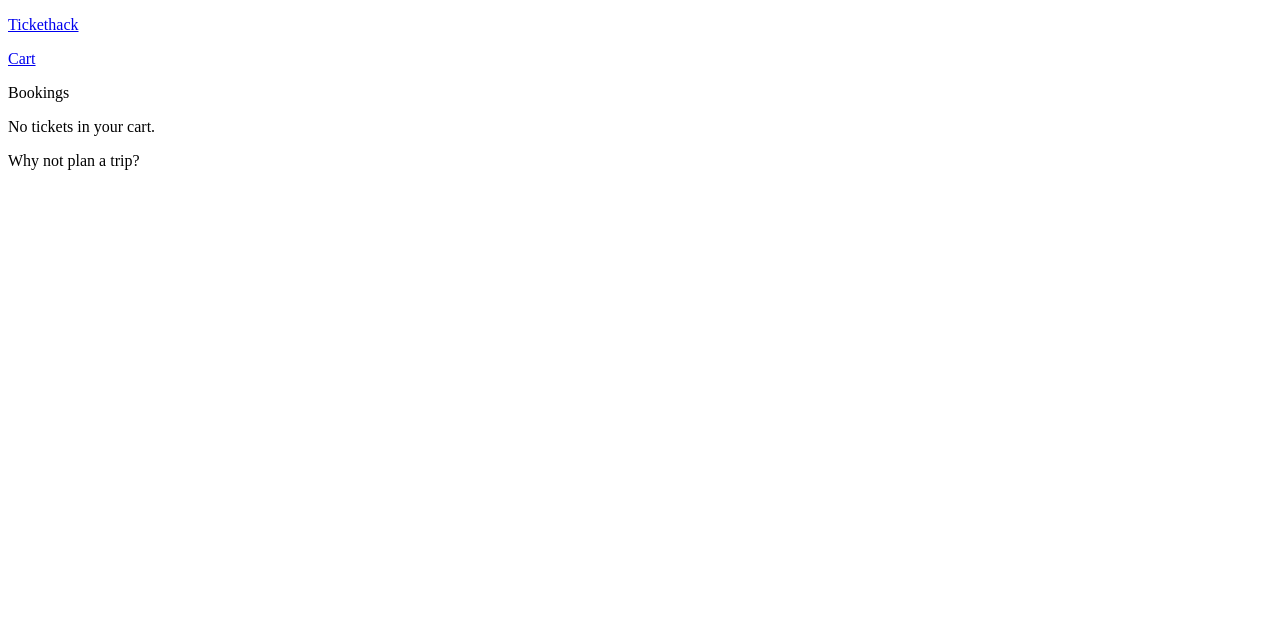
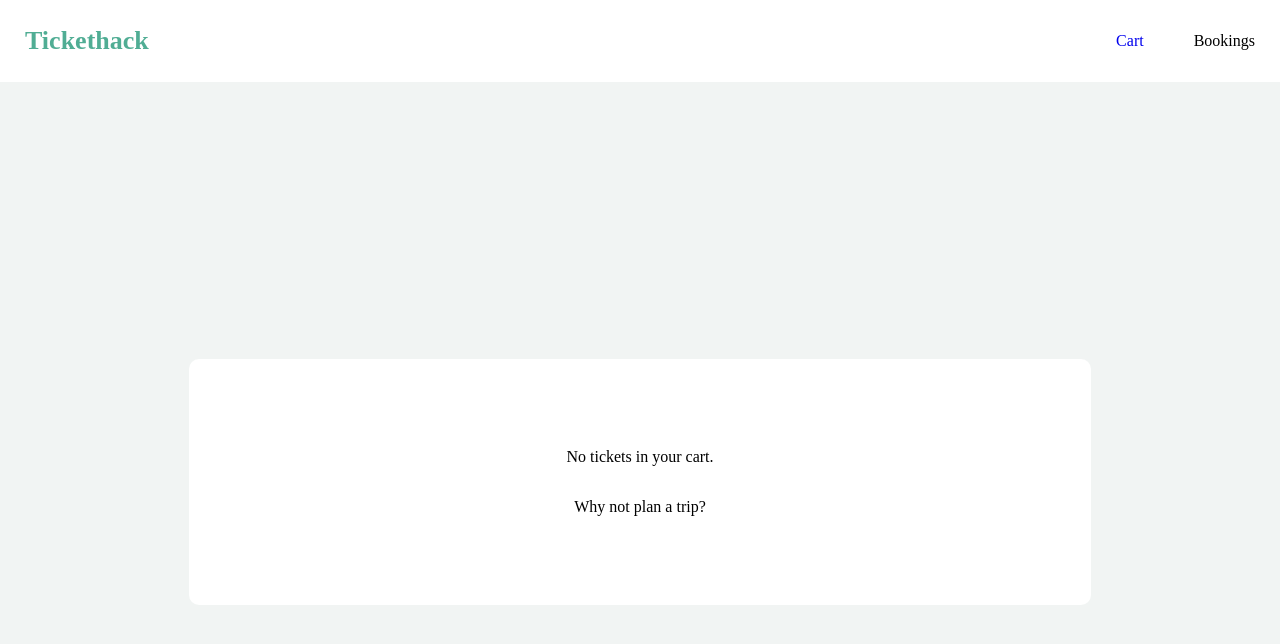
Before and after one commit to David-2906/tickethack, a website: page frontend/cart.html in a window 1280 px wide. Drawn offline with Linux system fonts and the light colour scheme.

Commit message:
cart html et css

```diff
--- a/frontend/cart.css
+++ b/frontend/cart.css
@@ -18,11 +18,43 @@ body {
 
 #nav{
     display: flex;
+}
 
-}#cart {
+#cart {
     padding: 0 25px;
+}
+
+#buttonCart {
+    text-decoration: none;
 }
 
 #bookings {
     padding: 0 25px
 }
+
+#main {
+    display: flex;
+    justify-content: center;
+    align-items: center;
+    background-color: #F1F4F3;
+    height: 100vh;
+}
+
+#Container {
+
+    display: flex;
+    flex-direction: column;
+    justify-content: center;
+    align-items: center;
+    height: 30%;
+    width: 70%;
+    border: 3px solid white;
+    background-color: white;
+    border-radius: 10px;
+}
+
+
+#text {
+    text-align: center;
+    color: black;
+}
--- a/frontend/cart.html
+++ b/frontend/cart.html
@@ -1,8 +1,9 @@
 <!DOCTYPE html>
 <html lang="en">
   <head>
-    <meta charset="UTF-8">
-    <meta name="viewport" content="width=device-width, initial-scale=1.0">
+    <meta charset="UTF-8" />
+    <meta name="viewport" content="width=device-width, initial-scale=1.0" />
+    <link rel="stylesheet" href="cart.css" />
     <title>Document</title>
   </head>
   <body>
@@ -11,19 +12,17 @@
         <p>Tickethack</p>
       </a>
       <div id="nav">
-          <a href="./cart.html"  id="buttonCart">
+        <a href="./cart.html" id="buttonCart">
           <p id="cart">Cart</p>
         </a>
         <p id="bookings">Bookings</p>
       </div>
     </div>
-
-
+    <div id="main">
         <div id="Container">
-            <p>No tickets in your cart.</p>
-            <p>Why not plan a trip?</p>
+          <p id="text">No tickets in your cart.</p>
+          <p id="text">Why not plan a trip?</p>
         </div>
-
-
+    </div>
   </body>
 </html>
```
Lines whose indentation alone changed are shown as unchanged.
